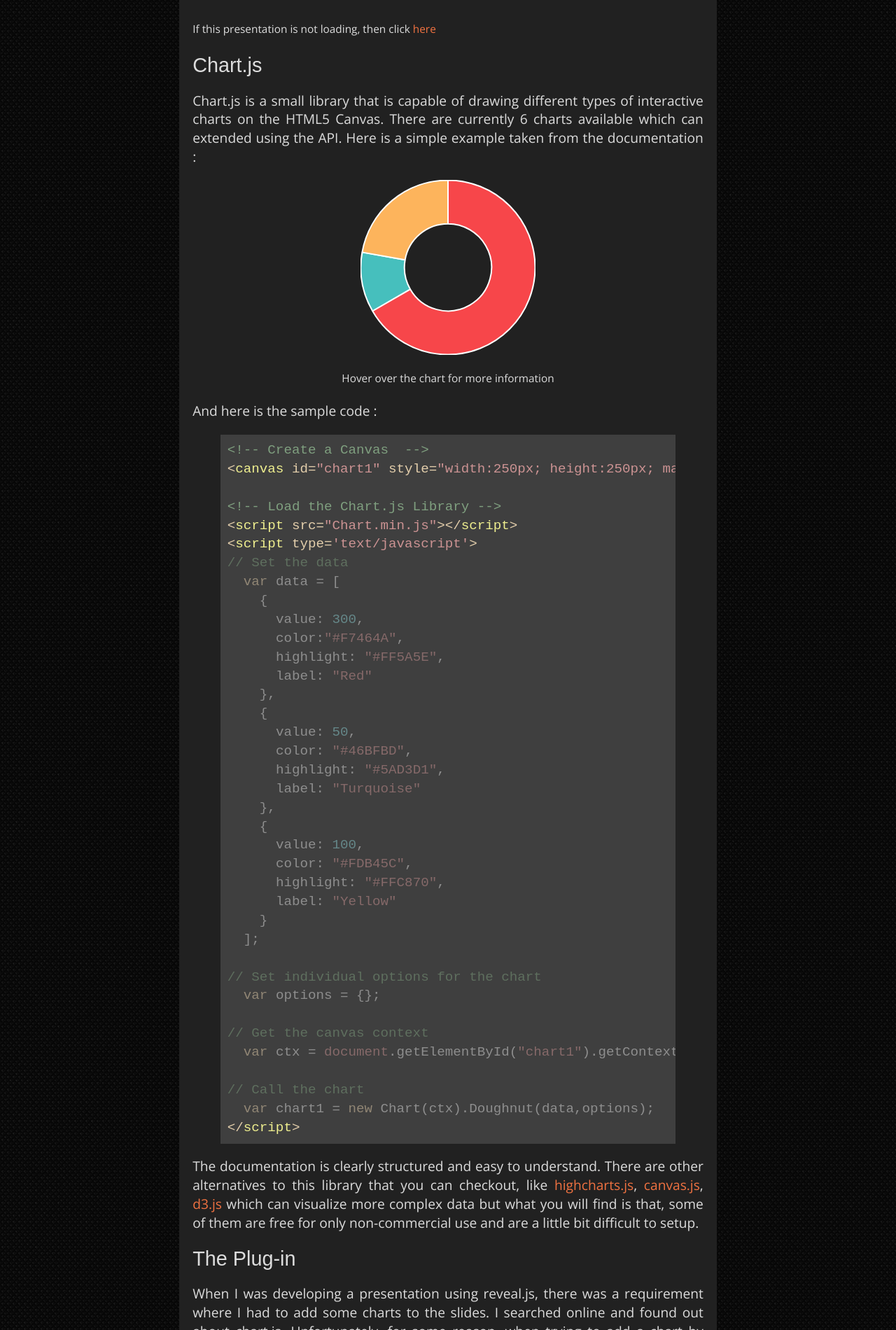
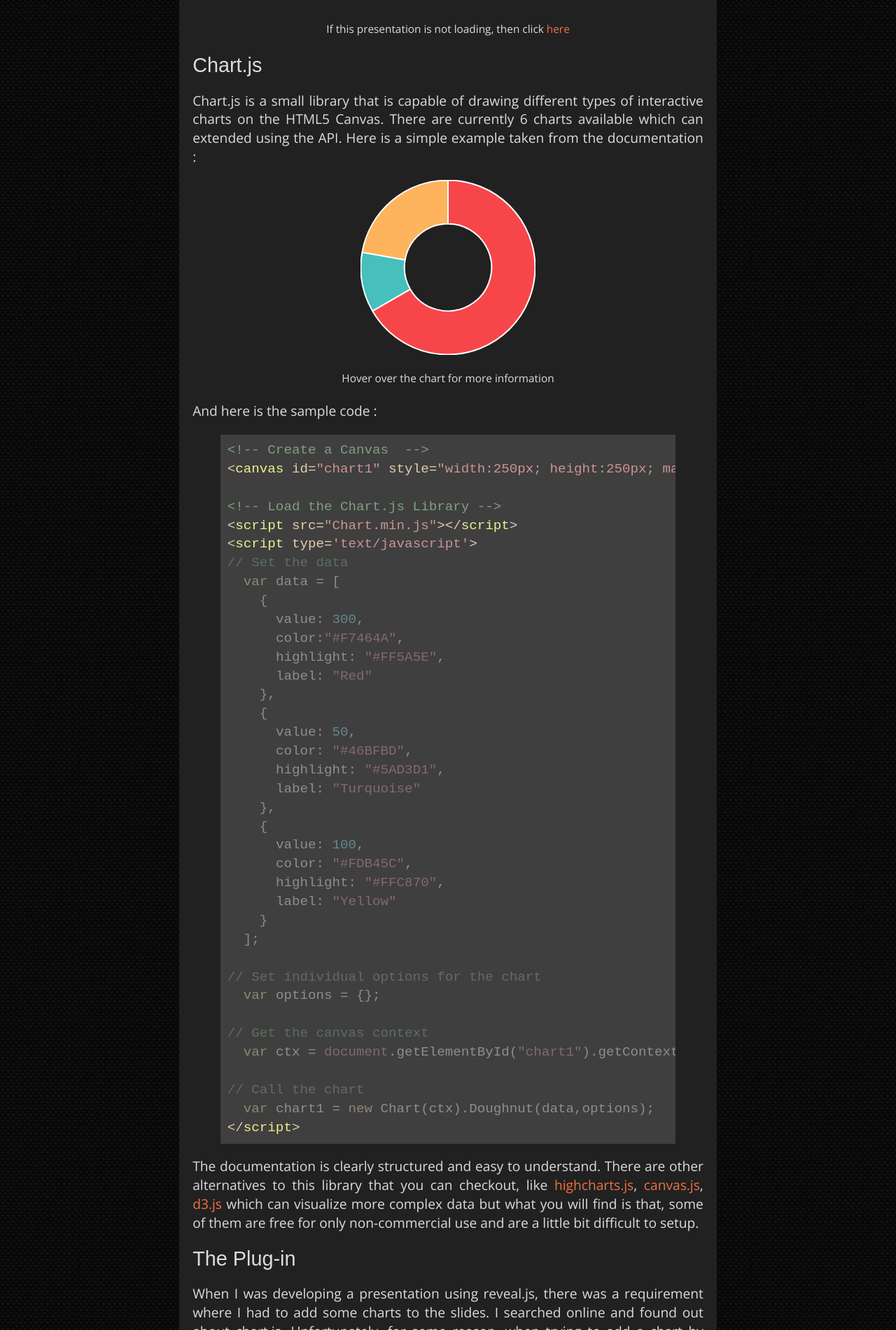
Before and after one commit to dvenkatsagar/dvenkatsagar.github.io, a Jekyll site: the page built from _posts/2015-10-15-reveal-chart.md, in a window 1280 px wide. Shown: the part 1144-3044 px from the top of the page at 70% size. Built offline with Jekyll 4.4.1, drawn with Linux system fonts in a browser that asks for light colours; comment, search, counter and statistics services are not loaded.

Commit message:
Fixed issues in a post

```diff
--- a/_posts/2015-10-15-reveal-chart.md
+++ b/_posts/2015-10-15-reveal-chart.md
@@ -26,7 +26,7 @@
 
 <iframe src="http://lab.hakim.se/reveal-js/#/" style="width:100%; height:500px;border:1px solid black;"></iframe>
 
-<p><small>If this presentation is not loading, then click <a href="http://dvenkatsagar.github.io/{{ page.url }}">here</a></small></p>
+<p style="text-align:center;"><small>If this presentation is not loading, then click <a href="http://dvenkatsagar.github.io/{{ page.url }}">here</a></small></p>
 
 ## Chart.js
 
```
